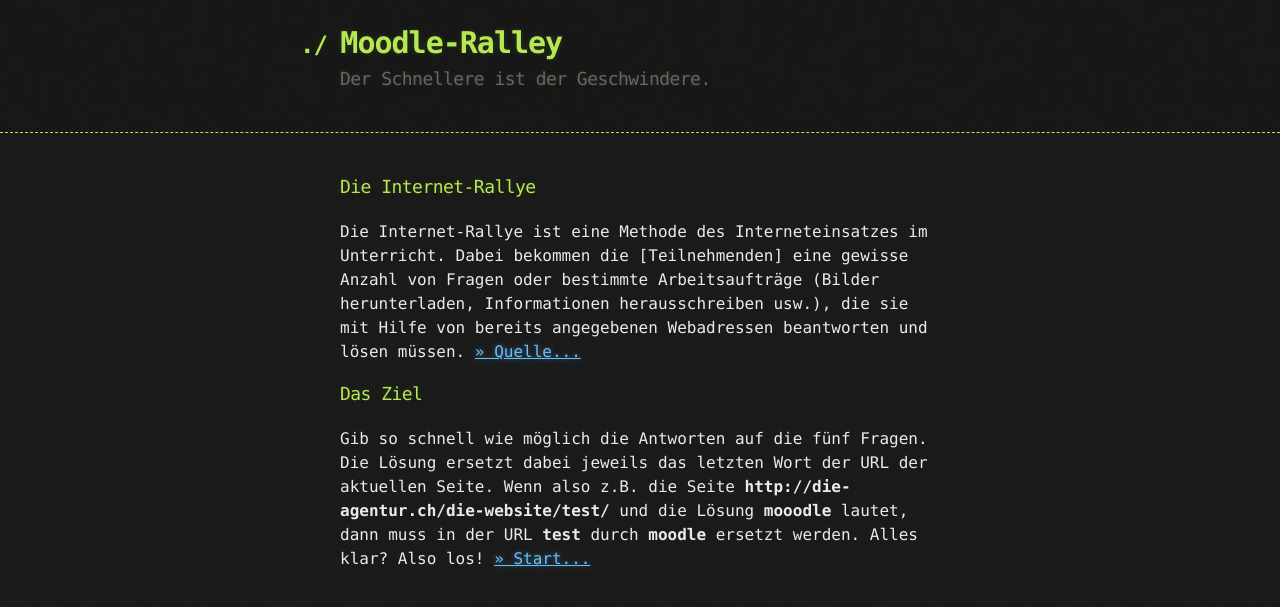
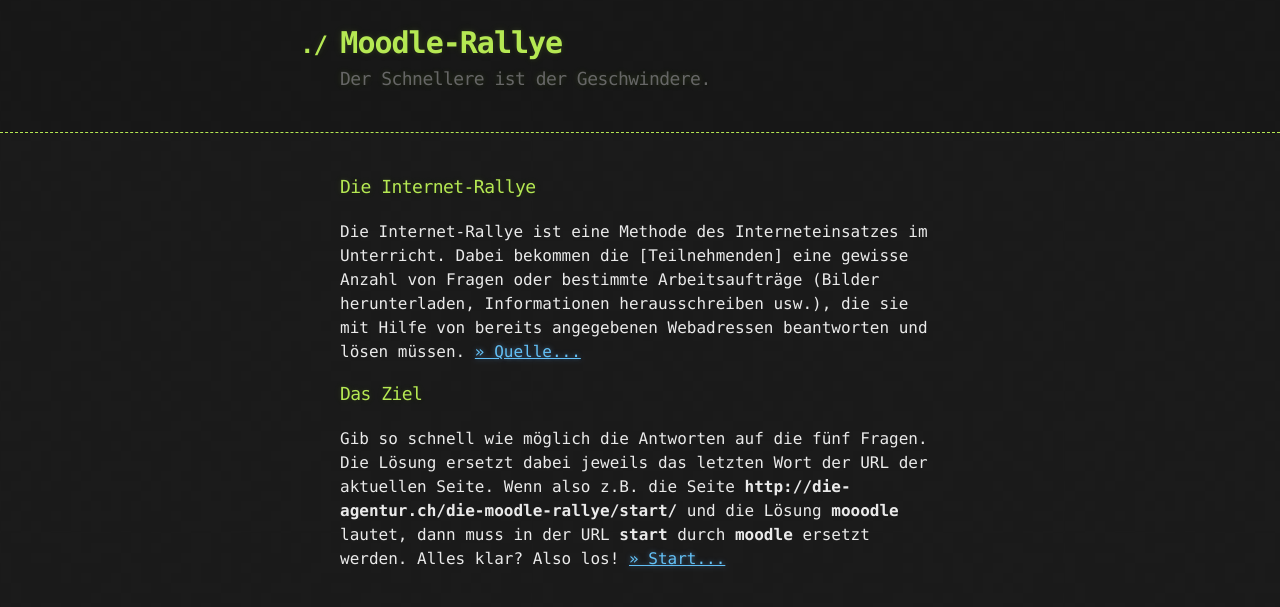
Before and after one commit to birdy1976/die-moodle-rallye, a Jekyll site: the page built from index.html, in a window 1280 px wide. Shown: the top 607 px of the page. Built offline with Jekyll 4.4.1, drawn with Linux system fonts in a browser that asks for light colours.

Commit message:
Ralley -> Rallye

```diff
--- a/_config.yml
+++ b/_config.yml
@@ -1,5 +1,5 @@
 # Name of your blog (this will show up at the top of your page and in the RSS feed)
-name: Moodle-Ralley
+name: Moodle-Rallye
 
 # Short description (goes below the title; it will also be used in the RSS feed)
 description: Der Schnellere ist der Geschwindere.
@@ -14,7 +14,7 @@
 # Uncomment if you are planning to run the blog in a subdirectory
 # Note - if you enable this, and attempt to view your site locally you have to use the baseurl in your local path.
 # Example, you must use http://localhost:4000/path/to/blog
-# baseurl: /path/to/blog
+baseurl: /die-moodle-rallye
 
 # The URL of your actual domain. This will be used to make absolute links in the RSS feed.
 url: http://die-agentur.ch/die-moodle-rallye/
--- a/_layouts/default.html
+++ b/_layouts/default.html
@@ -6,12 +6,12 @@
     <link rel="stylesheet" type="text/css" href="{{site.baseurl}}/stylesheets/stylesheet.css" media="screen" />
     <link rel="stylesheet" type="text/css" href="{{site.baseurl}}/stylesheets/pygment_trac.css" media="screen" />
     <link rel="stylesheet" type="text/css" href="{{site.baseurl}}/stylesheets/print.css" media="print" />
-    <title>{% if page.title %} {{ page.title }} | {% endif %}Moodle-Ralley</title>
+    <title>{% if page.title %} {{ page.title }} | {% endif %}Moodle-Rallye</title>
   </head>
   <body>
     <header>
       <div class="container">
-        <h1>Moodle-Ralley</h1>
+        <h1>Moodle-Rallye</h1>
         <h2>Der Schnellere ist der Geschwindere.</h2>
       </div>
     </header>
--- a/index.html
+++ b/index.html
@@ -8,7 +8,7 @@
 
 <h3>Das Ziel</h3>
 
-<p>Gib so schnell wie möglich die Antworten auf die fünf Fragen. Die Lösung ersetzt dabei jeweils das letzten Wort der URL der aktuellen Seite. Wenn also z.B. die Seite <strong>http://die-agentur.ch/die-website/test/</strong> und die Lösung <strong>mooodle</strong> lautet, dann muss in der URL <strong>test</strong> durch <strong>moodle</strong> ersetzt werden.  Alles klar? Also los! <a href="start/">» Start...</a></p>
+<p>Gib so schnell wie möglich die Antworten auf die fünf Fragen. Die Lösung ersetzt dabei jeweils das letzten Wort der URL der aktuellen Seite. Wenn also z.B. die Seite  <strong>http://die-agentur.ch/die-moodle-rallye/start/</strong> und die Lösung <strong>mooodle</strong> lautet, dann muss in der URL <strong>start</strong> durch <strong>moodle</strong> ersetzt werden.  Alles klar? Also los! <a href="start/">» Start...</a></p>
 
 <!--
 https://github.com/maciakl/Sample-Jekyll-Site/
```
